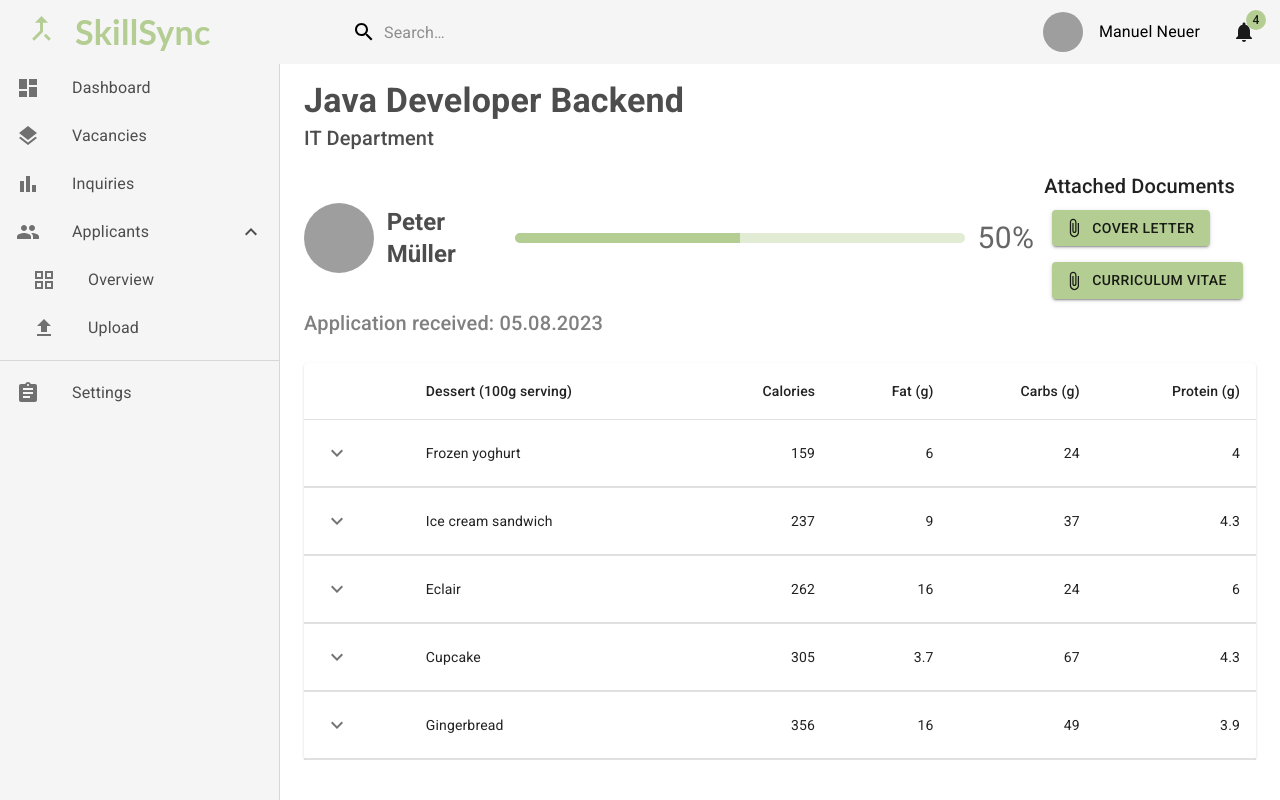
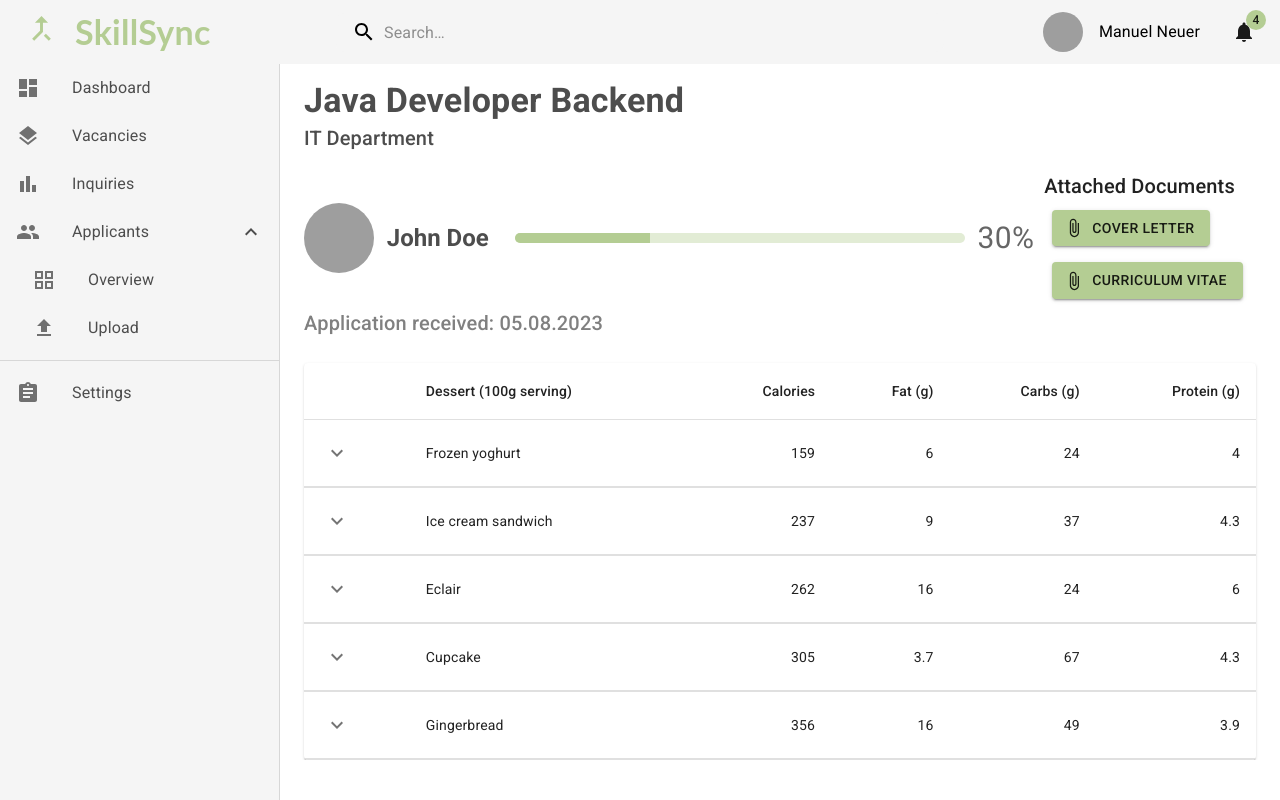
Before and after one commit to HdM-LLM/frontend, a React (Create React App) app: page /positions in a window 1280 px wide. Built offline with nearby package versions, Linux system fonts and the light colour scheme; grey boxes are pictures that could not be loaded.

Commit message:
created types for applicant, object and skill

```diff
--- a/src/pages/ApplicantDetailsPage.tsx
+++ b/src/pages/ApplicantDetailsPage.tsx
@@ -1,17 +1,16 @@
 import React from 'react';
-import { Avatar, Box, Button, Grid, LinearProgress, Stack, Table, Typography } from '@mui/material';
+import { Avatar, Box, Button, LinearProgress, Stack, Typography } from '@mui/material';
 import { APP_BAR_HEIGHT } from '../constants';
 import AttachFileIcon from '@mui/icons-material/AttachFile';
 import CollapsibleTable from '../components/CollapsibleTable';
+import { Applicant } from '../types/applicant';
 
 export interface ApplicantDetailsPageProps {
-  ratingOverall: number;
-  receivingDate: string; // #TODO: Switch later to Date type when backend and db are 'connected'
+  receivingDate: string; // TODO: Change this later to Date once the backend and database are connected
+  applicant: Applicant;
 }
 
 export default function ApplicantDetailsPage(props: ApplicantDetailsPageProps) {
-  const { ratingOverall } = props;
-
   return (
     <Box
       sx={{
@@ -48,7 +47,7 @@ export default function ApplicantDetailsPage(props: ApplicantDetailsPageProps) {
             minWidth: '10vw',
           }}
         >
-          Peter Müller
+          {props.applicant.firstName + ' ' + props.applicant.lastName}
         </Typography>
         <Box
           sx={{
@@ -64,8 +63,8 @@ export default function ApplicantDetailsPage(props: ApplicantDetailsPageProps) {
           >
             <LinearProgress
               variant="determinate"
-              value={ratingOverall}
-              defaultValue={20}
+              value={props.applicant.rating}
+              defaultValue={0}
               color="secondary"
               sx={{
                 height: 10,
@@ -78,7 +77,7 @@ export default function ApplicantDetailsPage(props: ApplicantDetailsPageProps) {
               variant="body2"
               color="text.secondary"
               sx={{ paddingLeft: '1vw', fontSize: 30 }}
-            >{`${Math.round(props.ratingOverall)}%`}</Typography>
+            >{`${Math.round(props.applicant.rating)}%`}</Typography>
           </Box>
         </Box>
         <Box>
@@ -120,7 +119,21 @@ export default function ApplicantDetailsPage(props: ApplicantDetailsPageProps) {
   );
 }
 
+const defaultApplicant: Applicant = {
+  id: '71ea697b-ef4a-4601-8fde-58ab45226fe0',
+  firstName: 'John',
+  lastName: 'Doe',
+  dateOfBirth: '20.08.2023',
+  street: 'Main Street 5',
+  postalCode: 12345,
+  city: 'Example City',
+  email: 'john.doe@example.com',
+  phoneNumber: '1234 567890',
+  skills: [],
+  rating: 30,
+};
+
 ApplicantDetailsPage.defaultProps = {
-  ratingOverall: 50,
   receivingDate: '05.08.2023',
+  applicant: defaultApplicant,
 };
--- /dev/null
+++ b/src/types/applicant.ts
@@ -0,0 +1,16 @@
+import { UUID } from 'crypto';
+import { Skill } from './skill';
+
+export type Applicant = {
+  id: UUID;
+  firstName: string;
+  lastName: string;
+  dateOfBirth: string;
+  street: string;
+  postalCode: number;
+  city: string;
+  email: string;
+  phoneNumber: string;
+  skills: Skill[];
+  rating: number;
+};
--- /dev/null
+++ b/src/types/object.ts
@@ -0,0 +1,6 @@
+import { UUID } from 'crypto';
+
+export type Object = {
+  id: UUID;
+  dateCreated: string; // TODO: Change this later to date once the backend is connected
+};
```
Also changed, not shown: src/types/skill.ts (added, +8 -0 lines).
